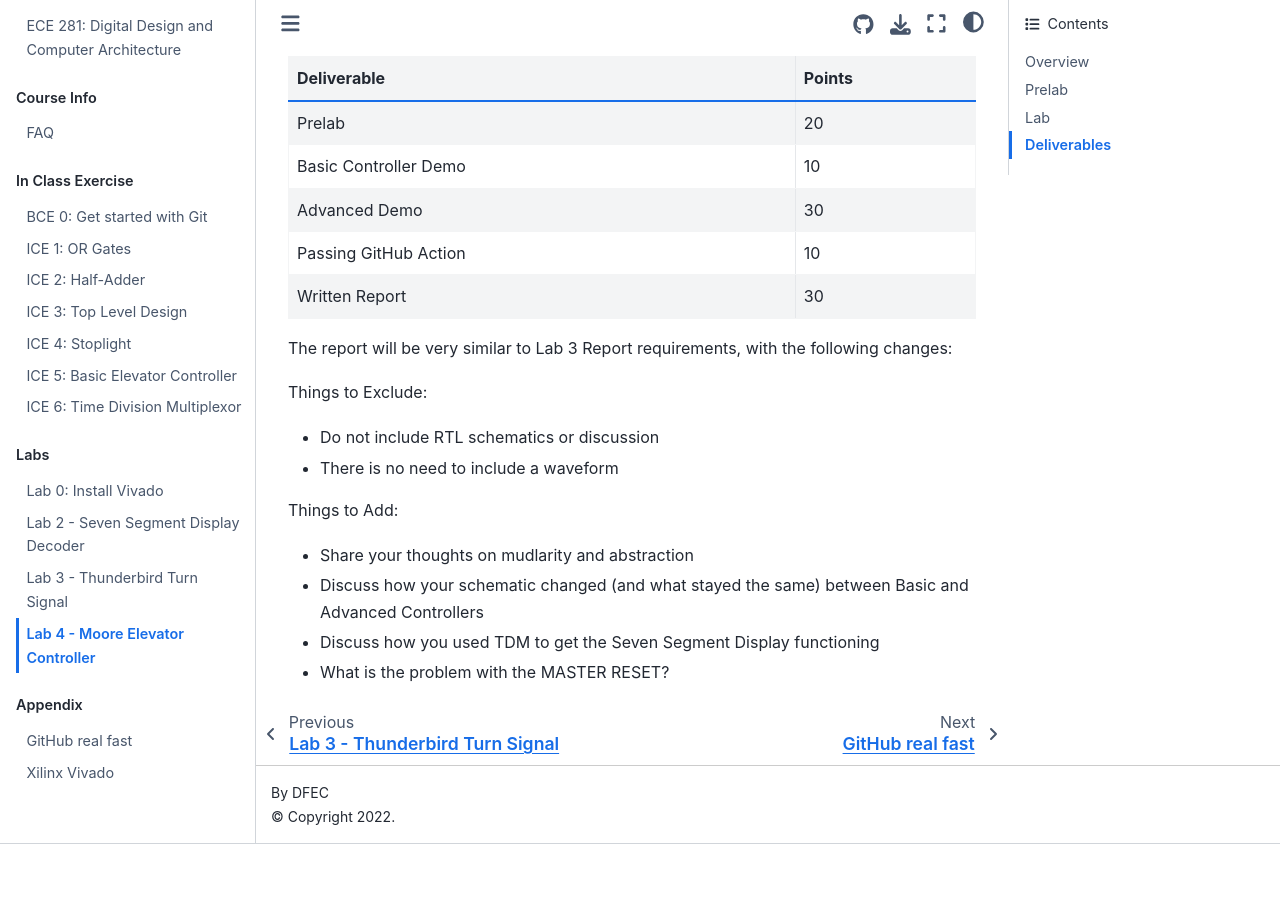
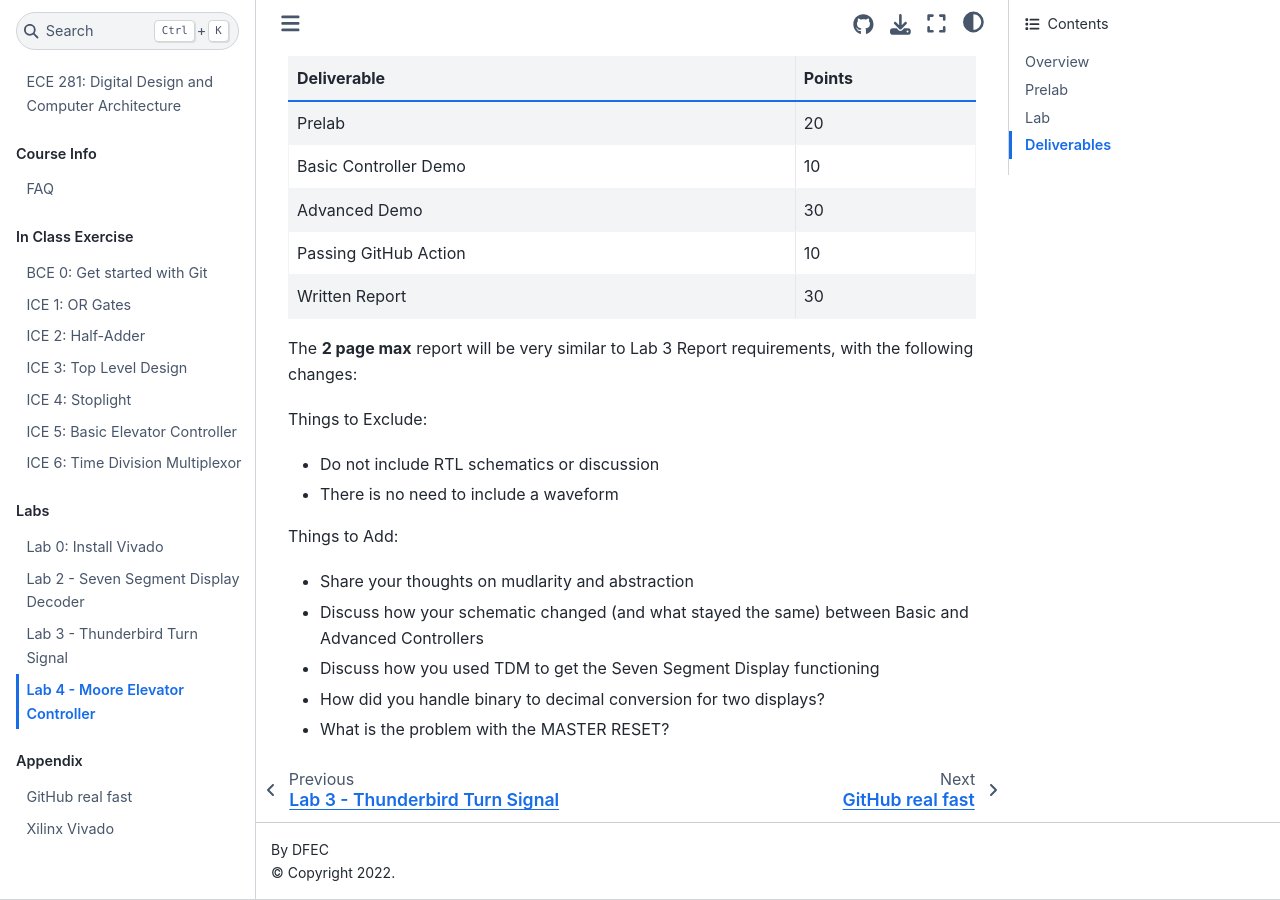
Before and after one commit to USAFA-ECE/ece281-book, a Jupyter Book: the page built from book/lab/lab4.md, in a window 1280 px wide and 900 px high, scrolled down 8508 px. Built offline with Jupyter Book 1.0.4 settings and Sphinx 7.4.7 and the Sphinx Book theme 1.1.4, drawn with Linux system fonts in a browser that asks for light colours; pages that are not in the unit, such as notebooks, are missing from menus; before the commit the page ends 9352 px from its top, so only the background shows below that.

Commit message:
Add report page limit and decimal bullet

```diff
--- a/book/lab/lab4.md
+++ b/book/lab/lab4.md
@@ -310,7 +310,7 @@
 | Passing GitHub Action | 10     |
 | Written Report        | 30     |
 
-The report will be very similar to Lab 3 Report requirements, with the following changes:
+The **2 page max** report will be very similar to Lab 3 Report requirements, with the following changes:
 
 Things to Exclude:
 
@@ -322,4 +322,5 @@
 - Share your thoughts on mudlarity and abstraction
 - Discuss how your schematic changed (and what stayed the same) between Basic and Advanced Controllers
 - Discuss how you used TDM to get the Seven Segment Display functioning
+- How did you handle binary to decimal conversion for two displays?
 - What is the problem with the MASTER RESET?
```
